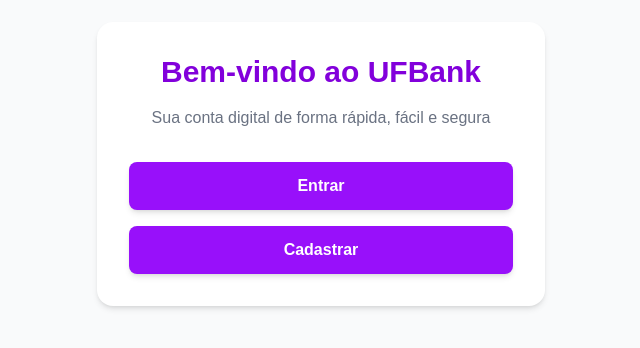
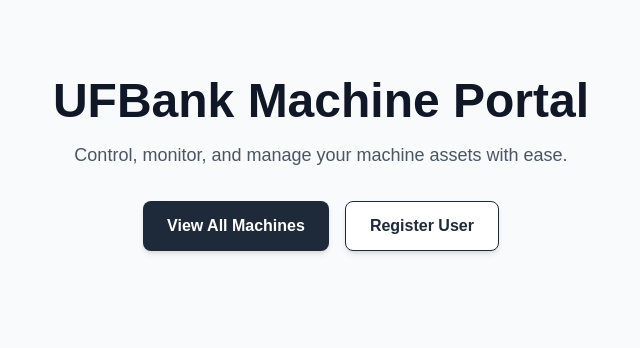
Before and after one commit to costagguilherme/ufbank-matc84, a Next.js app: page / in a window 1280 px wide. Shown: the part 236-584 px from the top of the page, without its empty margins (319-959 px from the left). Built offline with nearby package versions, Linux system fonts and the light colour scheme.

Commit message:
feat: implement new homepage design

```diff
--- a/src/app/page.tsx
+++ b/src/app/page.tsx
@@ -1,29 +1,31 @@
 "use client";
 
 import { useRouter } from "next/navigation";
-import FormButton from "../components/molecules/FormButton";
+import Button from "../components/atoms/Button";
 
 export default function HomePage() {
   const router = useRouter();
 
   return (
-    <div className="flex flex-col items-center justify-center min-h-screen bg-gray-50 px-4">
-      <div className="bg-white p-8 rounded-2xl shadow-md w-full max-w-md text-center">
-        <h1 className="text-3xl font-bold text-purple-700 mb-4">
-          Bem-vindo ao UFBank
+    <div className="flex flex-col items-center justify-center min-h-screen bg-gray-50">
+      <div className="text-center">
+        <h1 className="text-5xl font-bold text-gray-900 mb-4">
+          UFBank Machine Portal
         </h1>
-        <p className="text-gray-500 mb-8">
-          Sua conta digital de forma rápida, fácil e segura
+        <p className="text-lg text-gray-600 mb-8">
+          Control, monitor, and manage your machine assets with ease.
         </p>
 
-        <div className="flex flex-col gap-4">
-          <FormButton
-            label="Entrar"
-            onClick={() => router.push("/login")}
+        <div className="flex justify-center gap-4">
+          <Button
+            label="View All Machines"
+            onClick={() => router.push("/machines")}
+            variant="primary"
           />
-          <FormButton
-            label="Cadastrar"
+          <Button
+            label="Register User"
             onClick={() => router.push("/register")}
+            variant="secondary"
           />
         </div>
       </div>
--- a/src/components/atoms/Button.tsx
+++ b/src/components/atoms/Button.tsx
@@ -2,14 +2,22 @@ interface ButtonProps {
   type?: "submit" | "button";
   label: string;
   onClick?: () => void;
+  variant?: "primary" | "secondary";
 }
 
-export default function Button({ type = "submit", label, onClick }: ButtonProps) {
+export default function Button({ type = "submit", label, onClick, variant = "primary" }: ButtonProps) {
+  const baseClasses = "px-6 py-3 font-semibold rounded-lg shadow-md transition-colors duration-300 focus:outline-none focus:ring-2 focus:ring-gray-400 focus:ring-offset-1";
+
+  const primaryClasses = "bg-gray-800 text-white hover:bg-gray-900";
+  const secondaryClasses = "bg-white text-gray-800 border border-gray-800 hover:bg-gray-100";
+
+  const classes = `${baseClasses} ${variant === "primary" ? primaryClasses : secondaryClasses}`;
+
   return (
     <button
       type={type}
       onClick={onClick}
-      className="px-6 py-3 bg-purple-600 text-white font-semibold rounded-lg shadow-md hover:bg-purple-700 transition-colors duration-300 focus:outline-none focus:ring-2 focus:ring-purple-400 focus:ring-offset-1"
+      className={classes}
     >
       {label}
     </button>
```
